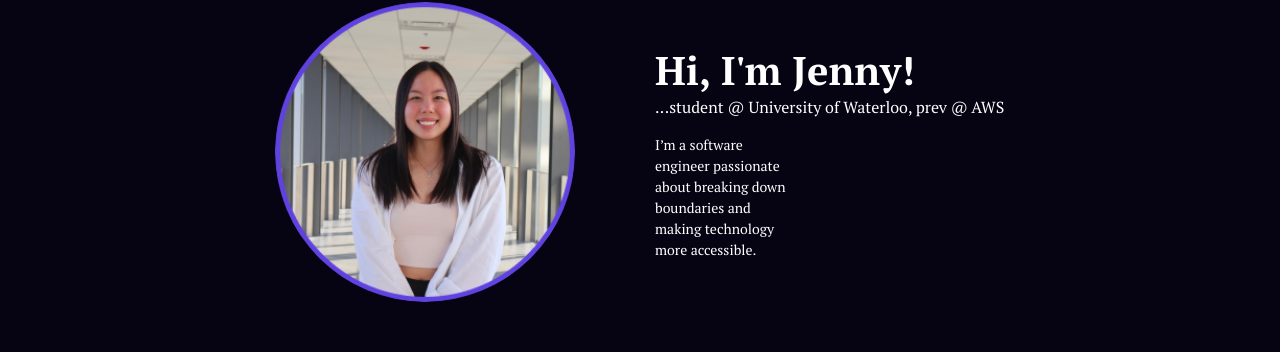
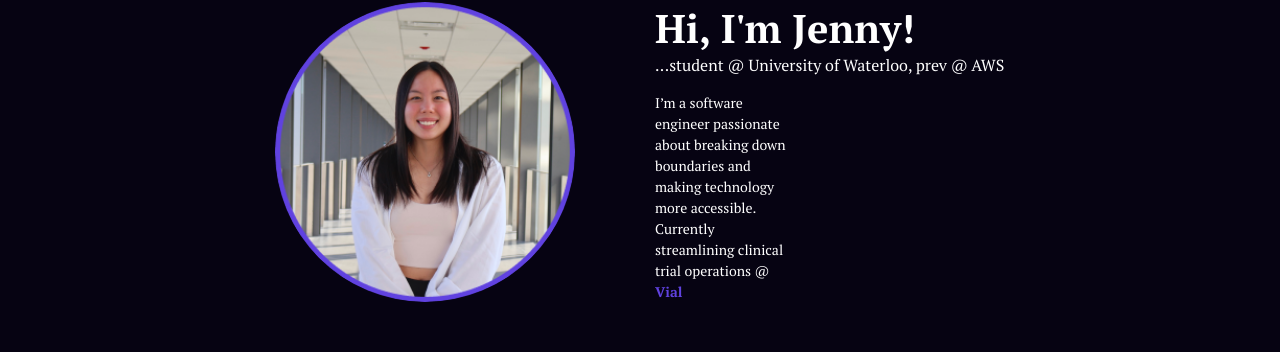
Before and after one commit to JennyVong/jennyvong, a React (Create React App) app: page / in a window 1280 px wide. Shown: the part 123-475 px from the top of the page. Built offline with nearby package versions, Linux system fonts and the light colour scheme.

Commit message:
chore(updates) update intro and resume

```diff
--- a/src/components/menu/MenuBar.tsx
+++ b/src/components/menu/MenuBar.tsx
@@ -82,7 +82,7 @@ const MenuBar = ({
               <Button variant="nav">
                 <Link
                   textStyle="title-small"
-                  href="https://drive.google.com/file/d/1wt5Sxy04W1mrS_PtDus62Ql7LdW6SEXP/view?usp=sharinghttps://drive.google.com/file/d/1wt5Sxy04W1mrS_PtDus62Ql7LdW6SEXP/view?usp=sharing"
+                  href="https://drive.google.com/file/d/1UFtT9oNuYKB2HwCJw-tYHYLbpdI-2AbR/view?usp=sharing"
                   isExternal
                 >
                   <Text
--- a/src/components/menu/NavBar.tsx
+++ b/src/components/menu/NavBar.tsx
@@ -52,7 +52,7 @@ const NavBar = ({
         <Button variant="nav">
           <Link
             textStyle="title-small"
-            href="https://drive.google.com/file/d/1wt5Sxy04W1mrS_PtDus62Ql7LdW6SEXP/view?usp=sharing"
+            href="https://drive.google.com/file/d/1UFtT9oNuYKB2HwCJw-tYHYLbpdI-2AbR/view?usp=sharinghttps://drive.google.com/file/d/1UFtT9oNuYKB2HwCJw-tYHYLbpdI-2AbR/view?usp=sharing"
             isExternal
           >
             <Text _hover={{ color: "purple.400" }} textStyle="title-small">
--- a/src/components/pages/Home.tsx
+++ b/src/components/pages/Home.tsx
@@ -98,7 +98,18 @@ const Home = (): React.ReactElement => {
               textStyle="body-regular"
             >
               I’m a software engineer passionate about breaking down boundaries
-              and making technology more accessible.
+              and making technology more accessible. Currently streamlining
+              clinical trial operations @{" "}
+              <Link
+                cursor="pointer"
+                display="inline-block"
+                textStyle="body-bold"
+                color="purple.400"
+                href="https://vial.com"
+                isExternal
+              >
+                Vial
+              </Link>
             </Text>
           </Flex>
         </Flex>
```
